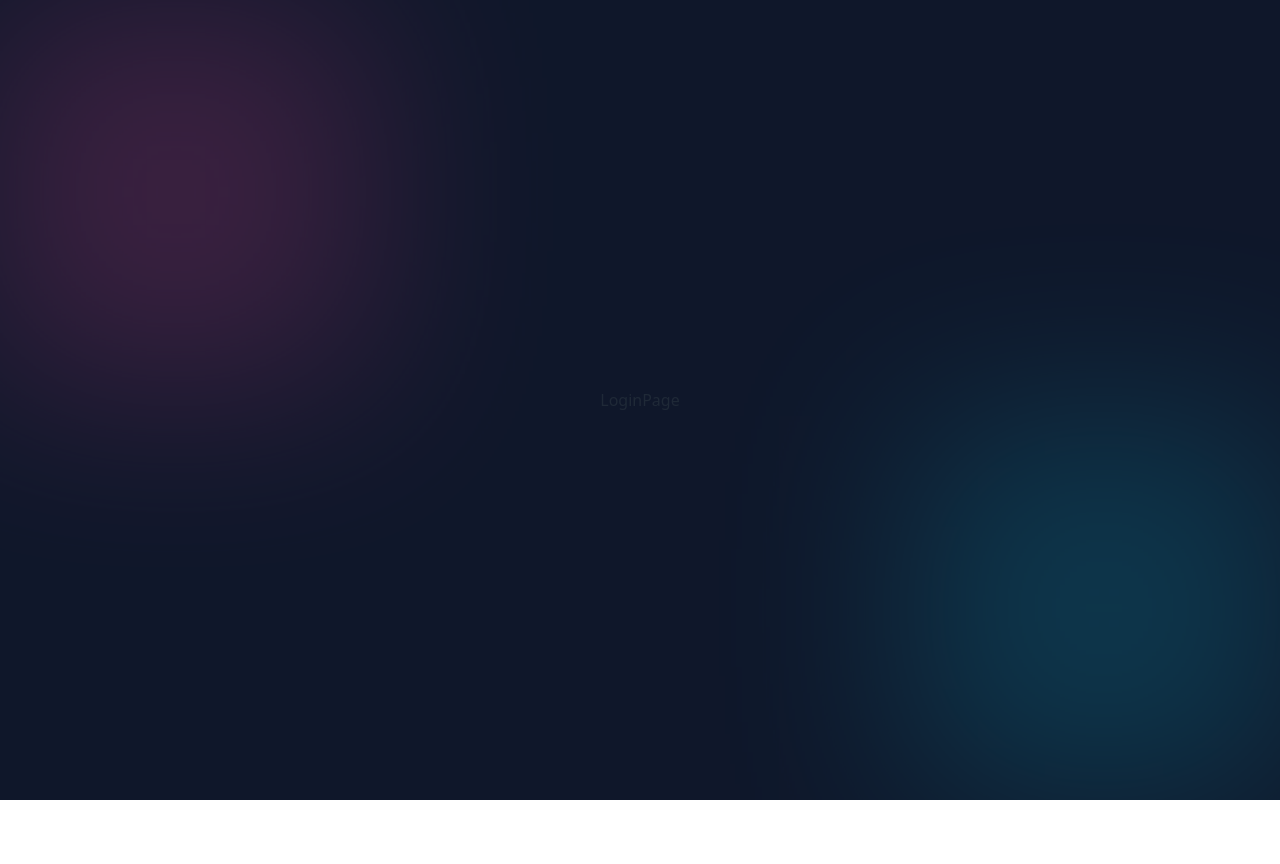
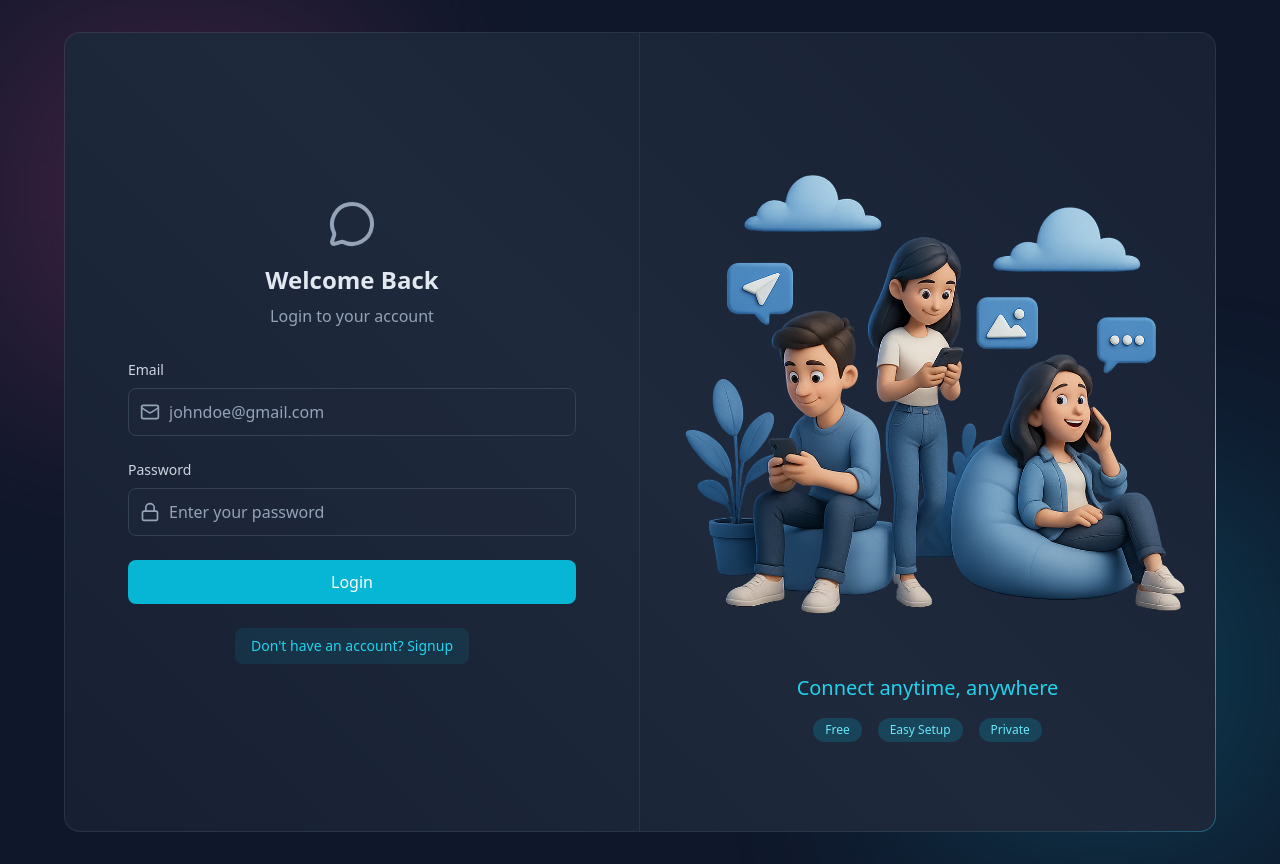
Before and after one commit to YuvrajsinhRaj/Chat-Z, a React app in the folder frontend/: page /login in a window 1280 px wide. Before the commit the page ends 800 px from the top, so only its background shows below. Built offline with nearby package versions, Linux system fonts and the light colour scheme; no server answers; the HTML template or start-up script is replaced by a standard one.

Commit message:
loginPage-frontend

```diff
--- a/frontend/src/pages/ChatPage.jsx
+++ b/frontend/src/pages/ChatPage.jsx
@@ -1,9 +1,13 @@
-import React from 'react'
+import React from "react";
+import { useAuthStore } from "../store/useAuthStore.js";
 
 function ChatPage() {
+  const { logout } = useAuthStore();
   return (
-    <div>ChatPage</div>
-  )
+    <div>
+      <button onClick={logout}>logout</button>
+    </div>
+  );
 }
 
-export default ChatPage
+export default ChatPage;
--- a/frontend/src/pages/LoginPage.jsx
+++ b/frontend/src/pages/LoginPage.jsx
@@ -1,9 +1,128 @@
-import React from 'react'
+import { useState } from "react";
+import { useAuthStore } from "../store/useAuthStore";
+import BorderContainer from "../components/BorderContainer";
+import {
+  MessageCircleIcon,
+  MailIcon,
+  LockIcon,
+  LoaderIcon,
+} from "lucide-react";
+import { Link } from "react-router";
 
 function LoginPage() {
+  const [formData, setFormData] = useState({
+    email: "",
+    password: "",
+  });
+  const { login, isLoggingIn } = useAuthStore();
+
+  const handleSubmit = (e) => {
+    e.preventDefault();
+    login(formData);
+  };
   return (
-    <div>LoginPage</div>
-  )
+    <div className="w-full flex items-center justify-center p-4 bg-slate-900">
+      <div className="relative w-full max-w-6xl md:h-[800px] h-[650px]">
+        <BorderContainer>
+          <div className="w-full flex flex-col md:flex-row">
+            {/* FORM CLOUMN - LEFT SIDE */}
+            <div className="md:w-1/2 p-8 flex items-center justify-center md:border-r border-slate-600/30">
+              <div className="w-full max-w-md">
+                {/* HEADING TEXT */}
+                <div className="text-center mb-8">
+                  <MessageCircleIcon className="w-12 h-12 mx-auto text-slate-400 mb-4" />
+                  <h2 className="text-2xl font-bold text-slate-200 mb-2">
+                    Welcome Back
+                  </h2>
+                  <p className="text-slate-400">Login to your account</p>
+                </div>
+
+                {/* FORM */}
+                <form onSubmit={handleSubmit} className="space-y-6">
+                  {/* EMAIL INPUT */}
+                  <div>
+                    <label className="auth-input-label">Email</label>
+                    <div className="relative">
+                      <MailIcon className="auth-input-icon" />
+
+                      <input
+                        type="email"
+                        value={formData.email}
+                        onChange={(e) =>
+                          setFormData({ ...formData, email: e.target.value })
+                        }
+                        className="input"
+                        placeholder="johndoe@gmail.com"
+                      />
+                    </div>
+                  </div>
+
+                  {/* PASSWORD INPUT */}
+                  <div>
+                    <label className="auth-input-label">Password</label>
+                    <div className="relative">
+                      <LockIcon className="auth-input-icon" />
+
+                      <input
+                        type="password"
+                        value={formData.password}
+                        onChange={(e) =>
+                          setFormData({ ...formData, password: e.target.value })
+                        }
+                        className="input"
+                        placeholder="Enter your password"
+                      />
+                    </div>
+                  </div>
+
+                  {/* SUBMIT BUTTON */}
+                  <button
+                    className="auth-btn"
+                    type="submit"
+                    disabled={isLoggingIn}
+                  >
+                    {isLoggingIn ? (
+                      <LoaderIcon className="w-full h-5 animate-spin text-center" />
+                    ) : (
+                      "Login"
+                    )}
+                  </button>
+                </form>
+
+                <div className="mt-6 text-center">
+                  <Link to="/signup" className="auth-link">
+                    Don't have an account? Signup
+                  </Link>
+                </div>
+              </div>
+            </div>
+
+            {/* FORM ILLUSTRATION - RIGHT SIDE */}
+            <div className="hidden md:w-1/2 md:flex items-center justify-center p-6 bg-gradient-to-bl from-slate-800/20 to-transparent">
+              <div>
+                <img
+                  src="/login.png"
+                  alt="People using mobile devices"
+                  className="w-full h-auto object-contain"
+                />
+                <div className="mt-6 text-center">
+                  <h3 className="text-xl font-medium text-cyan-400">
+                    Connect anytime, anywhere
+                  </h3>
+
+                  <div className="mt-4 flex justify-center gap-4">
+                    <span className="auth-badge">Free</span>
+                    <span className="auth-badge">Easy Setup</span>
+                    <span className="auth-badge">Private</span>
+                  </div>
+                </div>
+              </div>
+            </div>
+          </div>
+        </BorderContainer>
+      </div>
+    </div>
+  );
 }
 
-export default LoginPage
+export default LoginPage;
--- a/frontend/src/store/useAuthStore.js
+++ b/frontend/src/store/useAuthStore.js
@@ -43,4 +43,32 @@
       set({ isSigningUp: false });
     }
   },
+
+  login: async (data) => {
+    set({ isLoggingIn: true });
+    try {
+      const res = await axiosInstance.post("/auth/login", data);
+      set({ authUser: res.data });
+
+      toast.success("Logged in successfully");
+
+      // get().connectSocket();
+    } catch (error) {
+      toast.error(error.response.data.message);
+    } finally {
+      set({ isLoggingIn: false });
+    }
+  },
+
+  logout: async () => {
+    try {
+      await axiosInstance.post("/auth/logout");
+      set({ authUser: null });
+      toast.success("Logged out successfully");
+      // get().disconnectSocket();
+    } catch (error) {
+      toast.error("Error logging out");
+      console.log("Logout error:", error);
+    }
+  },
 }));
```
